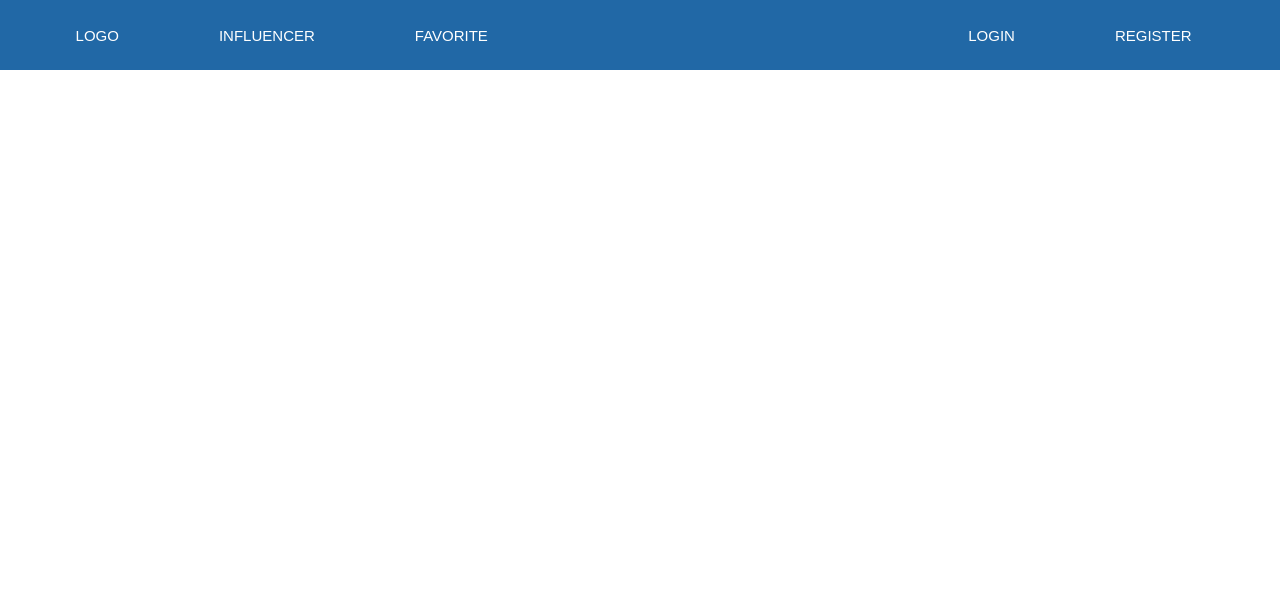
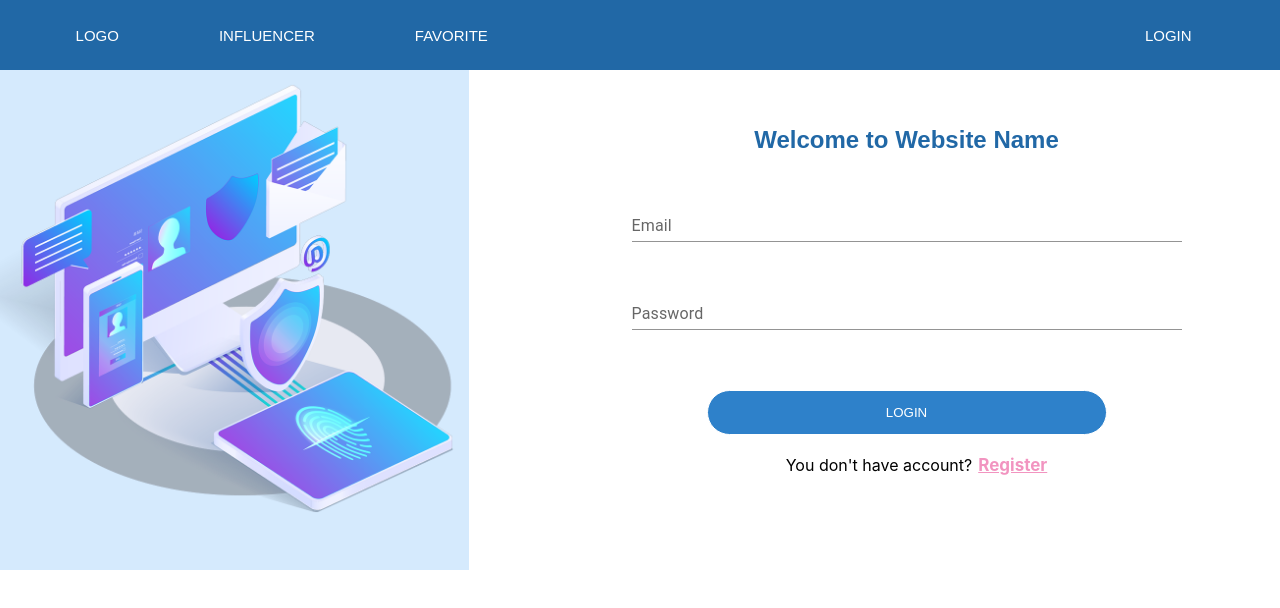
Before and after one commit to KareemHakem/influencer, a React (Create React App) app: page /loginPage in a window 1280 px wide. Shown: the top 608 px of the page. Built offline with nearby package versions, Linux system fonts and the light colour scheme.

Commit message:
fixstyle : for login form

```diff
--- a/src/commons/Button/index.js
+++ b/src/commons/Button/index.js
@@ -2,6 +2,45 @@ import React from "react";
 import ReactLoading from "react-loading";
 import { COLORS } from "../../style";
 import "./style.css";
+
+// export const Button = ({
+//   title,
+//   primary = true,
+//   secondary,
+//   Icon,
+//   disabled,
+//   loading,
+//   width,
+//   height,
+//   margin,
+//   ...props
+// }) => {
+//   return (
+//     <button
+//       disabled={disabled || loading}
+//       className={
+//         disabled || loading
+//           ? "disabled-button basic-button "
+//           : primary
+//           ? "basic-button custom-button-primary "
+//           : secondary && "basic-button custom-button-secondary"
+//       }
+//       style={{ width, height, margin }}
+//       {...props}
+//     >
+//       {loading ? (
+//         <ReactLoading
+//           type={"spin"}
+//           color={COLORS.primary}
+//           height={20}
+//           width={20}
+//         />
+//       ) : (
+//         <div>{title}</div>
+//       )}
+//     </button>
+//   );
+// };
 
 export const Button = ({
   title,
@@ -11,7 +50,6 @@ export const Button = ({
   disabled,
   loading,
   width,
-  height,
   margin,
   ...props
 }) => {
@@ -25,19 +63,21 @@ export const Button = ({
           ? "basic-button custom-button-primary "
           : secondary && "basic-button custom-button-secondary"
       }
-      style={{ width, height, margin }}
+      style={{ width, margin }}
       {...props}
     >
       {loading ? (
         <ReactLoading
           type={"spin"}
+          width="20px"
+          height="20px"
           color={COLORS.primary}
-          height={20}
-          width={20}
         />
       ) : (
-        <div>{title}</div>
+        title
       )}
+
+      {Icon && <div className="button-right-icon"> {Icon}</div>}
     </button>
   );
 };
--- a/src/commons/Button/style.css
+++ b/src/commons/Button/style.css
@@ -10,6 +10,8 @@
   width: 170px;
   height: 45px;
   justify-content: center;
+  align-items: center;
+  text-align: center;
   display: flex;
   align-items: center;
   outline: none;
--- a/src/components/FormInput/index.js
+++ b/src/components/FormInput/index.js
@@ -7,8 +7,8 @@ import "./style.css";
 export const FormInput = ({ ...props }) => {
   const [field, meta] = useField(props);
   return (
-    <FormControl error={meta.touched && !!meta.error}>
-      <Input {...field} {...props} variant="standard" />
+    <FormControl className="input_form " error={meta.touched && !!meta.error}>
+      <Input width={550} {...field} {...props} variant="standard" />
       {meta.touched && meta.error && (
         <p className="error_input_message"> {meta.error} </p>
       )}
--- a/src/components/FormInput/style.css
+++ b/src/components/FormInput/style.css
@@ -4,3 +4,7 @@
   padding-top: 4px;
   align-self: flex-start;
 }
+
+.input_form {
+  margin-top: 40px !important;
+}
--- a/src/components/NavBar/Menus/InfluencerMenu.js
+++ b/src/components/NavBar/Menus/InfluencerMenu.js
@@ -5,7 +5,6 @@ export default function InfluencerMenu() {
     <div style={{ backgroundColor: "gray", height: "auto", width: 150 }}>
       <div>Profile</div>
       <div>orders</div>
-
       <div>logout</div>
     </div>
   );
--- a/src/components/NavBar/Menus/index.js
+++ b/src/components/NavBar/Menus/index.js
@@ -7,7 +7,6 @@ import InfluencerMenu from "./InfluencerMenu";
 import AdminMenu from "./AdminMenu";
 
 export default function NavbarMenus({ currentUser }) {
-
   switch (userTypes(currentUser)) {
     case types.Admin:
       return <AdminMenu />;
--- a/src/components/NavBar/NavBarRightSide/index.js
+++ b/src/components/NavBar/NavBarRightSide/index.js
@@ -5,13 +5,11 @@ import Chip from "@mui/material/Chip";
 import Stack from "@mui/material/Stack";
 import "./style.css";
 
-
 export default function NavBarRightSide({
   isAuthenticated,
   handleUserAuthLogout,
   handleUserClickMenu,
   currentUser,
-
 }) {
   return (
     <div>
@@ -37,12 +35,6 @@ export default function NavBarRightSide({
           >
             LOGIN
           </Link>
-          <Link
-            className="influencer_navBar_link-container-Link"
-            to="RegisterPage"
-          >
-            REGISTER
-          </Link>
         </>
       )}
     </div>
--- a/src/components/NavBar/index.js
+++ b/src/components/NavBar/index.js
@@ -46,7 +46,6 @@ export default function NavBar() {
 
           <NavBarRightSide
             handleUserClickMenu={handleUserClickMenu}
-            handleUserAuthLogout={handleUserAuthLogout}
             isAuthenticated={isAuthenticated}
             currentUser={currentUser}
             displayMenu={displayMenu}
--- a/src/components/authComponents/AuthLoginForm/index.js
+++ b/src/components/authComponents/AuthLoginForm/index.js
@@ -1,13 +1,25 @@
 import React from "react";
+import { Link } from "react-router-dom";
+
 import { Formik, Form } from "formik";
 import { validationLoginSchema as validationSchema } from "../../../utils/validationSchema";
+
 import { FormInput } from "../../FormInput";
 import { Button } from "../../../commons/Button";
+import image from "../../../assets/images/login_img.png";
 import "./style.css";
 
 const LoginForm = ({ handleAuthLoginUserSubmit, loading }) => {
   return (
-    <div className="full_page_register">
+    <div className="auth_login_form-container">
+      <img
+        className="login_form_image"
+        style={{ height: 600, width: "800", backgroundColor: "#D5EAFD" }}
+        src={image}
+        alt="login_image"
+      />
+
+      <div className="login_form_container">
         <Formik
           initialValues={{ email: "", password: "" }}
           validationSchema={validationSchema}
@@ -15,6 +27,7 @@ const LoginForm = ({ handleAuthLoginUserSubmit, loading }) => {
         >
           {({ dirty, isValid, isSubmitting }) => (
             <Form className="form_Login_page">
+              <h2> Welcome to Website Name</h2>
               <FormInput label="Email" name="email" placeholder="Email" />
               <FormInput
                 label="Password"
@@ -22,15 +35,26 @@ const LoginForm = ({ handleAuthLoginUserSubmit, loading }) => {
                 placeholder="Password"
               />
               <Button
+                className="btn_login_form"
                 title="Login"
                 type="submit"
                 disabled={!dirty || !isValid}
-              margin={30}
                 loading={loading}
+                width={400}
+                height={50}
               />
             </Form>
           )}
         </Formik>
+        <div className="register_form_input_link-container">
+          <p>
+            You don't have account?
+            <Link className="register_form_link" to="RegisterPage">
+              Register
+            </Link>
+          </p>
+        </div>
+      </div>
     </div>
   );
 };
--- a/src/components/authComponents/AuthLoginForm/style.css
+++ b/src/components/authComponents/AuthLoginForm/style.css
@@ -1,13 +1,72 @@
 .auth_login_form-container {
-  height: 2000px;
+  height: auto;
+  min-height: 480px;
+  width: 100%;
+  justify-content: center;
+  display: flex;
+  margin-top: 20px;
+}
+
+.login_form_image {
+  height: 550px !important;
+  width: 470px !important;
+  object-fit: cover;
+  transform: scaleX(-1);
+  margin-right: 213px;
+}
+
+.login_form_container {
+  height: 400px;
+  width: 600px;
+  display: flex;
+  justify-content: center;
+  align-items: center;
+  flex-direction: column;
+  text-align: center;
+  margin-top: 50px;
+}
+
+.form_Login_page {
+  display: flex;
+  justify-content: center;
+  align-items: center;
+  flex-direction: column;
+  margin-right: 150px;
+  margin-top: 60px;
+}
+
+.btn_login_form {
+  background-color: #2e81ca;
+  color: white;
+  text-transform: uppercase;
+  margin-top: 60px;
+  border: 1px solid white;
+  padding: 14px 24px;
+  border-radius: 25px;
+}
+
+.login_form_container h2 {
+  color: #2168a6;
+  font-size: 30px;
+  font-size: 1.5em;
+  font-family: "Fira Sans", sans-serif !important;
+  font-weight: bold;
+}
+
+.form_Login_page {
   width: 100%;
 }
 
-.form_Login_page {
-  margin-top: 200px;
-  margin-left: 200px;
-  display: flex;
-  justify-content: space-around;
-  flex-direction: column;
-  padding: 20px;
+.register_form_input_link-container {
+  margin-right: 130px;
+  margin-top: 20px;
 }
+
+.register_form_link {
+  color: #f294c0;
+  font-weight: bold;
+  font-size: 17px;
+  text-decoration: underline;
+  cursor: pointer;
+  margin-left: 6px;
+}
--- a/src/navigation/index.js
+++ b/src/navigation/index.js
@@ -16,8 +16,8 @@ export default function Navigation() {
         <Route path="favorite" element={<FavoritePage />} />
         <Route path="influencer" element={<InfluencerPage />} />
         <Route path="influencer/:id" element={<InfluencerDetailPage />} />
-        <Route path="login" element={<LoginPage />} />
-        <Route path="RegisterPage" element={<RegisterPage />} />
+        <Route path="loginPage" element={<LoginPage />} />
+        <Route path="loginPage/RegisterPage" element={<RegisterPage />} />
       </Routes>
     </>
   );
--- a/src/pages/main/HomePage/index.js
+++ b/src/pages/main/HomePage/index.js
@@ -6,11 +6,13 @@ import HomeText from "../../../components/HomeComponents/HomeText";
 import "./style.css";
 
 export default function HomePage() {
-  const { currentUser } = useSelector((state) => state.auth);
+  const { currentUser, isAuthenticated } = useSelector((state) => state.auth);
 
-  axios.defaults.headers.common[
-    "Authorization"
-  ] = `Bearer ${currentUser.token}`;
+  if (isAuthenticated) {
+    axios.defaults.headers.common[
+      "Authorization"
+    ] = `Bearer ${currentUser.token}`;
+  }
 
   return (
     <div className="home-page-Animation">
```
Also changed, not shown: src/assets/images/login_img.png (added), 1 other file (tests, documents, lock files or other folders). Lines whose indentation alone changed are shown as unchanged.
